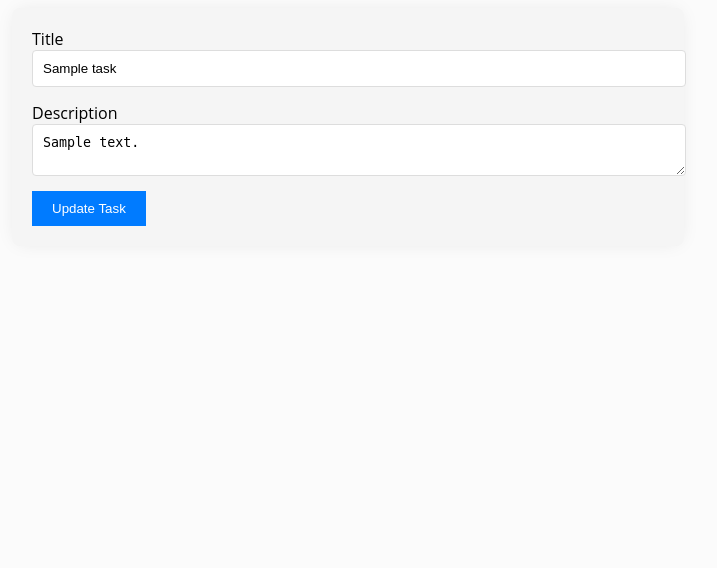
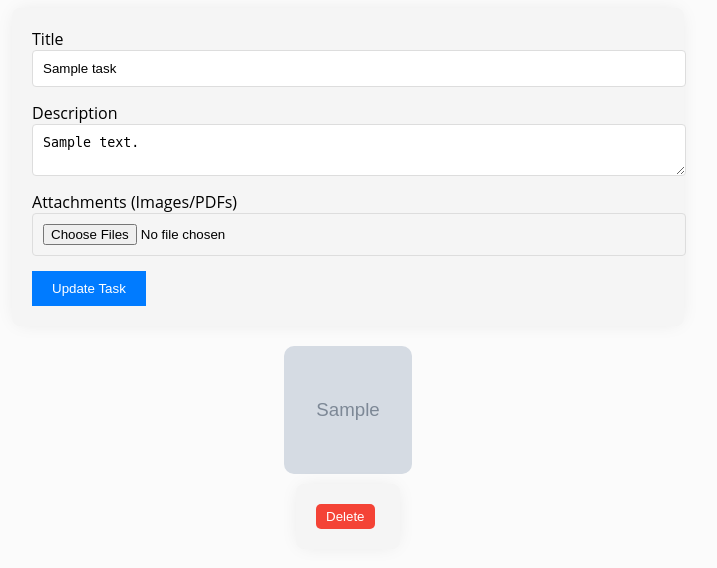
Before and after one commit to raeliz/to_do_app, a Flask app: page /task/1/edit in a window 1280 px wide. Shown: the top 568 px of the page, without its empty margins (292-1009 px from the left). Run offline with Flask 3, Linux system fonts and the light colour scheme; a user stored in the database is signed in; tables that the repository leaves empty hold one stand-in row (values such as "Sample post"); grey boxes marked "Sample" are stand-in pictures.

Commit message:
implemented attachments for todo tasks

```diff
--- a/app/static/styles.css
+++ b/app/static/styles.css
@@ -289,3 +289,45 @@ a.disabled {
 .btn.confirm-delete:hover {
     background-color: #c0392b;
 }
+
+.attachments-list {
+    list-style-type: none;  /* Removes bullet points */
+    padding: 0;  /* Removes default padding */
+    display: flex;  /* Optional: display thumbnails in a row */
+    gap: 10px;  /* Optional: space between thumbnails */
+}
+
+.attachments-wrapper {
+    display: flex;
+    flex-wrap: wrap;
+    gap: 20px;
+    justify-content: center; /* Centers the attachments within the container */
+    margin-top: 20px; /* Adds some space above the attachments */
+}
+
+.attachment-item {
+    display: flex;
+    flex-direction: column;
+    align-items: center;
+}
+
+.thumbnail {
+    width: 128px;
+    height: 128px;
+    object-fit: cover;
+    border-radius: 10px;
+    margin-bottom: 10px;
+}
+
+.attachment-item form button {
+    background-color: #f44336;
+    color: white;
+    border: none;
+    padding: 5px 10px;
+    border-radius: 5px;
+    cursor: pointer;
+}
+
+.attachment-item form button:hover {
+    background-color: #d32f2f;
+}
--- a/app/templates/edit_task.html
+++ b/app/templates/edit_task.html
@@ -4,15 +4,28 @@
     <meta charset="UTF-8">
     <meta name="viewport" content="width=device-width, initial-scale=1.0">
     <link rel="stylesheet" href="{{ url_for('static', filename='styles.css') }}">
-    <title>Title</title>
+    <title>Edit Task</title>
 </head>
 <body>
-    <form method="POST">
+    <form method="POST" enctype="multipart/form-data">
         <label for="title">Title</label>
         <input type="text" id="taskTitle" name="title" required value="{{ task.title }}">
         <label for="description">Description</label>
         <textarea id="taskDescription" name="description">{{ task.description }}</textarea>
+        <label for="attachments">Attachments (Images/PDFs)</label>
+        <input type="file" name="attachments" multiple>
         <button type="submit" id="updateTaskButton">Update Task</button>
     </form>
+
+    <div class="attachments-wrapper">
+        {% for attachment in task.attachments %}
+            <div class="attachment-item">
+                <img src="{{ url_for('static', filename='uploads/' ~ attachment.filename) }}" alt="{{ attachment.filename }}" class="thumbnail">
+                <form method="POST" action="{{ url_for('delete_attachment', attachment_id=attachment.id) }}">
+                    <button type="submit">Delete</button>
+                </form>
+            </div>
+        {% endfor %}
+    </div>
 </body>
 </html>
--- a/app/templates/new_task.html
+++ b/app/templates/new_task.html
@@ -9,11 +9,13 @@
 </head>
 <body>
     {{ header('new_task', username, preferred_name, profile_picture) }}
-    <form method="POST">
+    <form method="POST" enctype="multipart/form-data">
         <label for="title">Title</label>
         <input type="text" name="title" required>
         <label for="description">Description</label>
         <textarea name="description"></textarea>
+        <label for="attachments">Attachments (Images/PDFs)</label>
+        <input type="file" name="attachments" multiple>
         <button type="submit">Create Task</button>
     </form>
 </body>
--- a/app/views.py
+++ b/app/views.py
@@ -1,13 +1,13 @@
 import os
 from importlib.metadata import files
 
-from flask import render_template, redirect, url_for, flash, request
+from flask import render_template, redirect, url_for, flash, request, send_from_directory
 from flask_login import login_required, current_user, login_user, logout_user
 from werkzeug.security import generate_password_hash, check_password_hash
 from werkzeug.utils import secure_filename
 from app import db, app, login_manager
-from .models import User, Task
-from .utils import handle_upload
+from .models import User, Task, Attachment
+from .utils import handle_upload, upload_file
 
 
 @login_manager.user_loader
@@ -92,8 +92,15 @@ def new_task():
             flash('Task title is required!')
         else:
             new_task = Task(title=title, description=description, user_id=current_user.id)
+            db.session.add(new_task)
 
-            db.session.add(new_task)
+            # Handle file uploads
+            for file in request.files.getlist('attachments'):
+                if file.filename and file.filename != "":
+                    upload_success, filename = upload_file(file)
+                    attachment = Attachment(filename=filename, task_id=new_task.id)
+                    db.session.add(attachment)
+
             db.session.commit()
             flash('Your task has been created!')
 
@@ -146,6 +153,13 @@ def edit_task(task_id):
             task.title = title
             task.description = description
 
+            # Handle file uploads
+            for file in request.files.getlist('attachments'):
+                if file.filename and file.filename != "":
+                    upload_success, filename = upload_file(file)
+                    attachment = Attachment(filename=filename, task_id=task.id)
+                    db.session.add(attachment)
+
             db.session.commit()
             flash('Your task has been updated!')
 
@@ -171,6 +185,33 @@ def delete_task(task_id):
 
     return redirect(url_for('index'))
 
+@app.route('/attachment/<int:attachment_id>/download', methods=['GET'])
+@login_required
+def download_attachment(attachment_id):
+    attachment = Attachment.query.get(attachment_id)
+    if not attachment or attachment.task.user_id != current_user.id:
+        return '404'
+
+    return send_from_directory('static/uploads/', attachment.filename, as_attachment=True)
+
+
+@app.route('/attachment/<int:attachment_id>/delete', methods=['POST'])
+@login_required
+def delete_attachment(attachment_id):
+    attachment = Attachment.query.get(attachment_id)
+    if not attachment or attachment.task.user_id != current_user.id:
+        return '404'
+
+    # delete file from filesystem
+    file_path = os.path.join(app.config['UPLOAD_FOLDER'], attachment.filename)
+    if os.path.exists(file_path):
+        os.remove(file_path)
+
+    db.session.delete(attachment)
+    db.session.commit()
+
+    flash('Attachment deleted successfully!')
+    return redirect(request.referrer)
 
 @app.route('/profile', methods=['GET', 'POST'])
 @login_required
@@ -195,7 +236,7 @@ def profile():
 
         # Handle profile picture upload
         if 'profile_picture' in request.files:
-            if request.files['profile_picture'].content_length > 0:
+            if request.files['profile_picture'].filename and request.files['profile_picture'].filename != "" :
                 upload_success, filename = handle_upload(request, 'profile_picture')
                 if upload_success:
                     current_user.profile_picture = filename
```
Also changed, not shown: app/models.py (+10 -0 lines), app/templates/index.html (+16 -2 lines), app/utils.py (+6 -1 lines).
